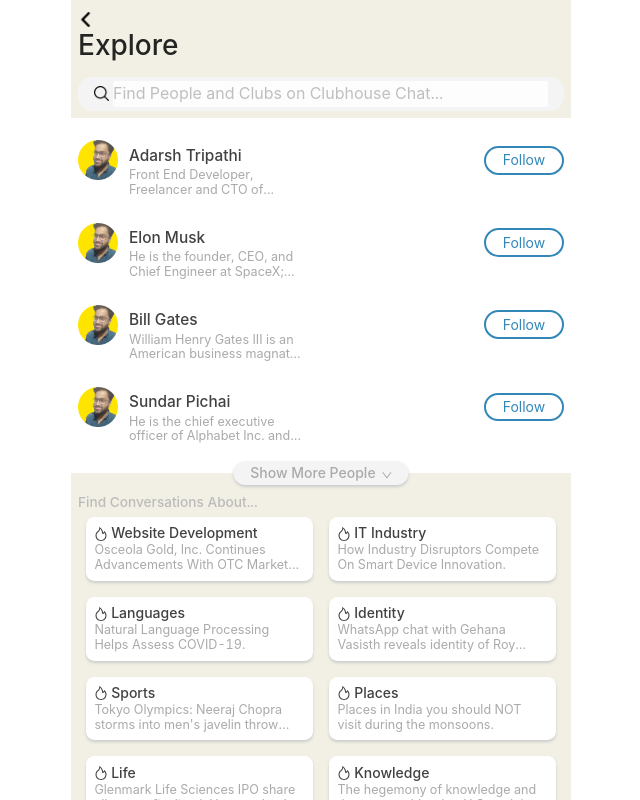
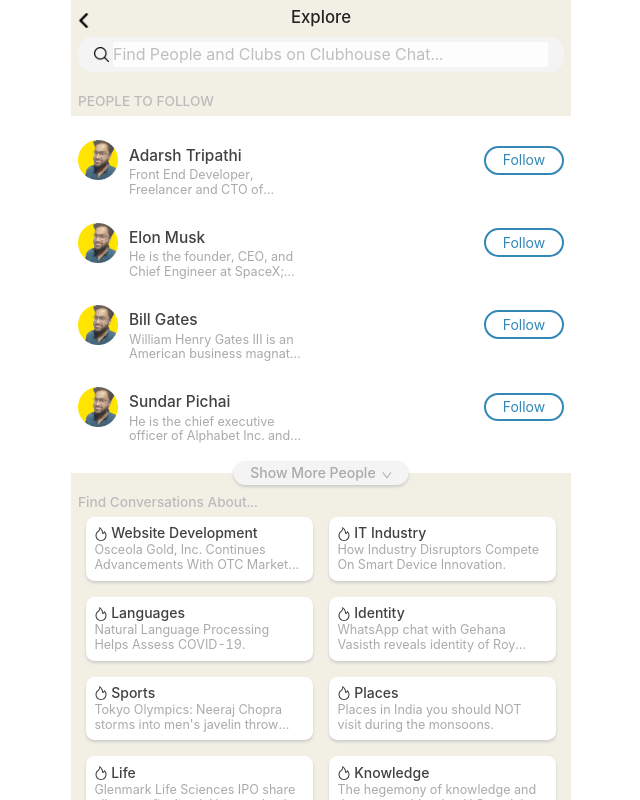
Before and after one commit to adarshtiwari1998/clubhouse-web-app, a React (Create React App) app: page /explore in a window 1280 px wide. Shown: the whole page, without its empty margins (319-959 px from the left). Built offline with nearby package versions, Linux system fonts and the light colour scheme.

Commit message:
pages-> explore, subheader styling done

```diff
--- a/src/App.js
+++ b/src/App.js
@@ -9,6 +9,7 @@
 import AppLayout from './pages/Layouts/AppLayout';
 import Home from './pages/Home';
 import Explore from "./pages/Explore";
+import Profile from "./pages/Profile";
 
 function App() {
   return (
@@ -23,7 +24,7 @@
           </Switch>
         </PlanLayout>
       </Route>
-      <Route exact path={["/home", "/explore"]} >
+      <Route exact path={["/home", "/explore", "/profile"]} >
         <AppLayout>
           <Switch>
             {/* there are multiple ways to passing a components */}
@@ -33,6 +34,7 @@
             {/* we try this ways */}
             <Route exact path="/home" component={() => <Home />}></Route>
             <Route exact path="/explore" component={() => <Explore />}></Route>
+            <Route exact path="/profile" component={() => <Profile />}></Route>
           </Switch>
         </AppLayout>
       </Route>
--- a/src/Components/SubHeader.js
+++ b/src/Components/SubHeader.js
@@ -6,9 +6,9 @@
     function SubHeader(props) {  /* but props are easier you can give n number of arguments with passing props
     */
       return (
-      <div className={style.subHeader}>
+      <div className={style.exploreSubHeader}>
         <Link to="/home" >
-            <img src="./images/arrow.png" alt="" />
+            <img src="./images/arrow.png" />
         </Link>
         <h3>{props.pageTitle}</h3>
       </div>
--- a/src/style/explore.module.css
+++ b/src/style/explore.module.css
@@ -21,11 +21,24 @@
     background-color: #fdfdfd;
 }
 /* subheader styling */
-.subHeader img {
+
+.exploreSubHeader {
+    margin-bottom: 10px
+}
+.exploreSubHeader img {
     width: 15px;
+    position: absolute;
+    left: 5px;
+    top: 20%;
+    transform: translateY(-20%)
+}
+.exploreSubHeader  h3 {
+    margin: 0;
+    text-align: center;
+    font-size: 1.2em;
 }
 
-
+/* subheader styling end */
 
 .exploreContainer h5, .exploreContainer h6 {
     font-size: 0.975em;
```
Also changed, not shown: src/pages/Profile.js (added).
